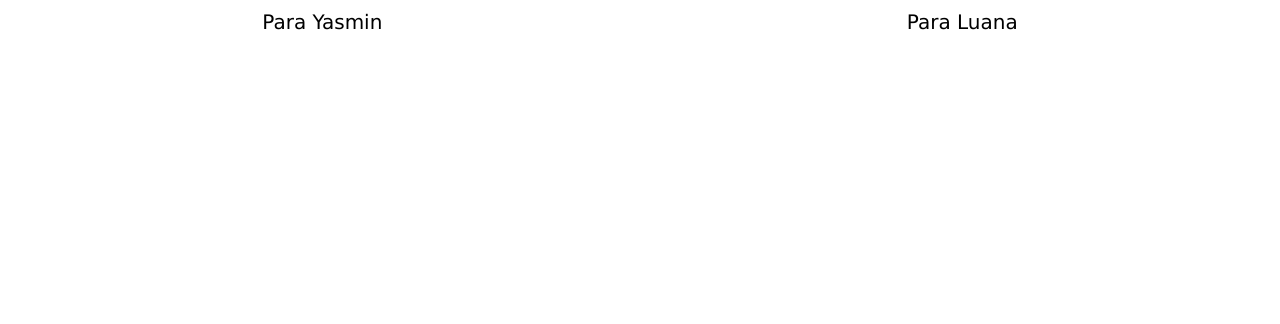
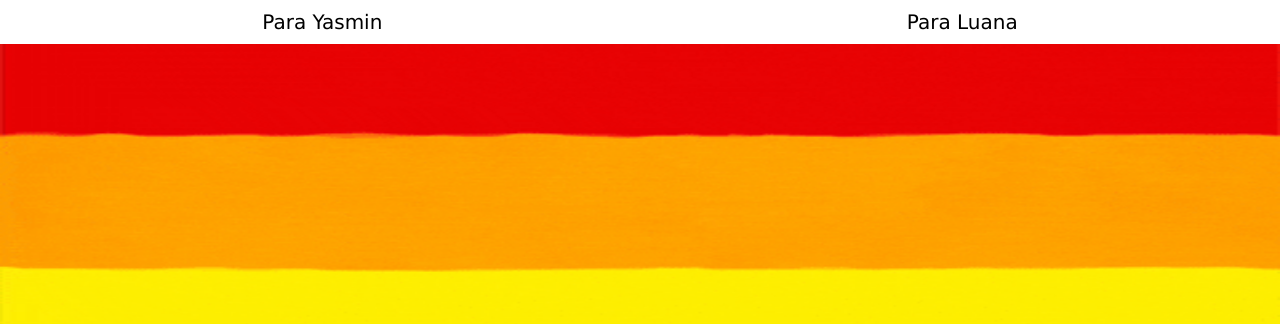
Before and after one commit to EversonA/aniversarioYasminLuana, a plain HTML site: page index.html in a window 1280 px wide. Shown: the top 324 px of the page. Drawn offline with Linux system fonts and the light colour scheme; the site is published under a folder, as on GitHub Pages, so addresses that start at the root find nothing.

Commit message:
Update style.css

```diff
--- a/css/style.css
+++ b/css/style.css
@@ -1,5 +1,5 @@
   body {
-    background-image: url("/img/pryde.gif");
+    background-image: url("../img/pryde.gif");
     /* background-color: blueviolet; */
     background-size: 100vw 100vh ;
     font-family: arial;
```
